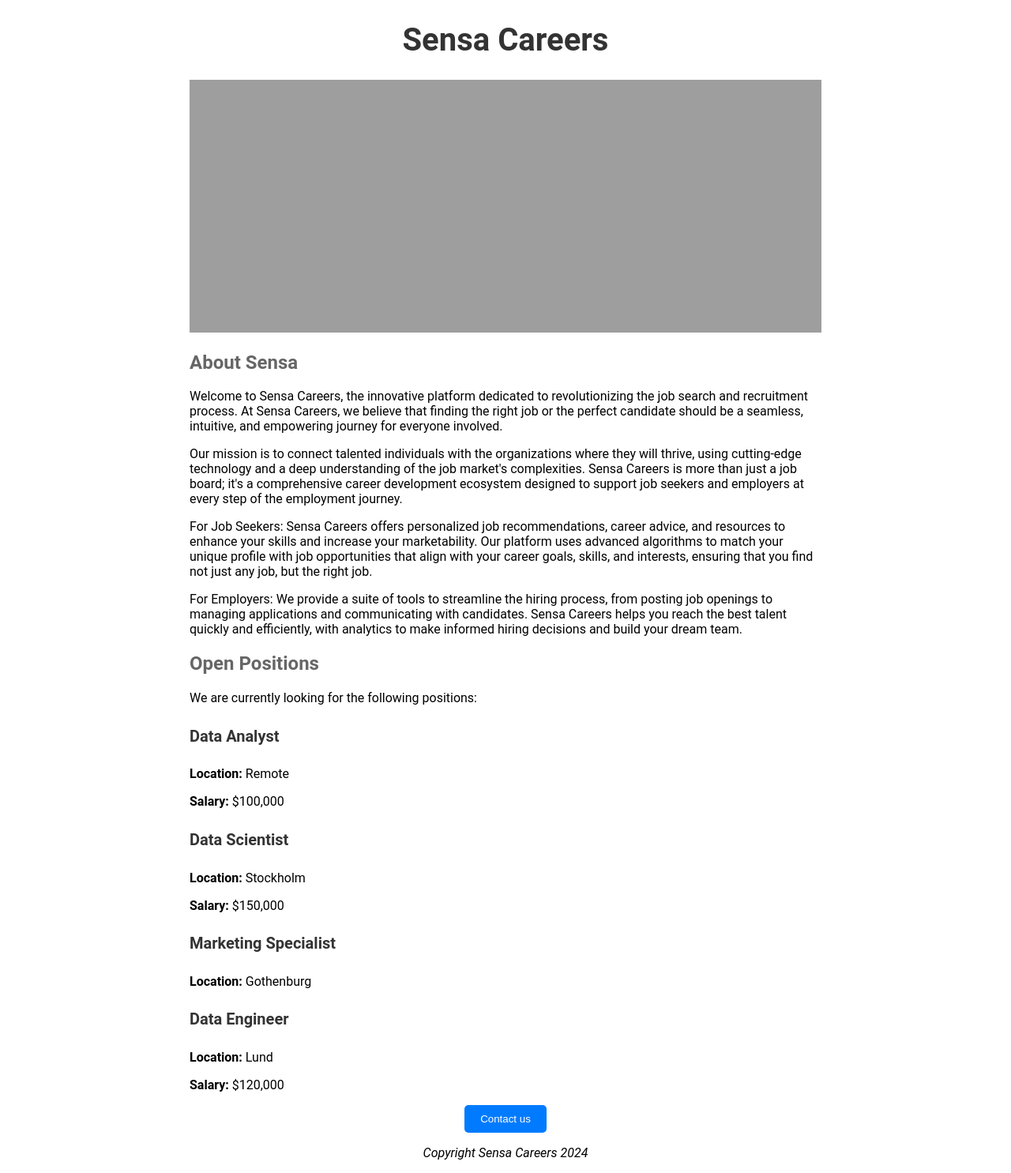
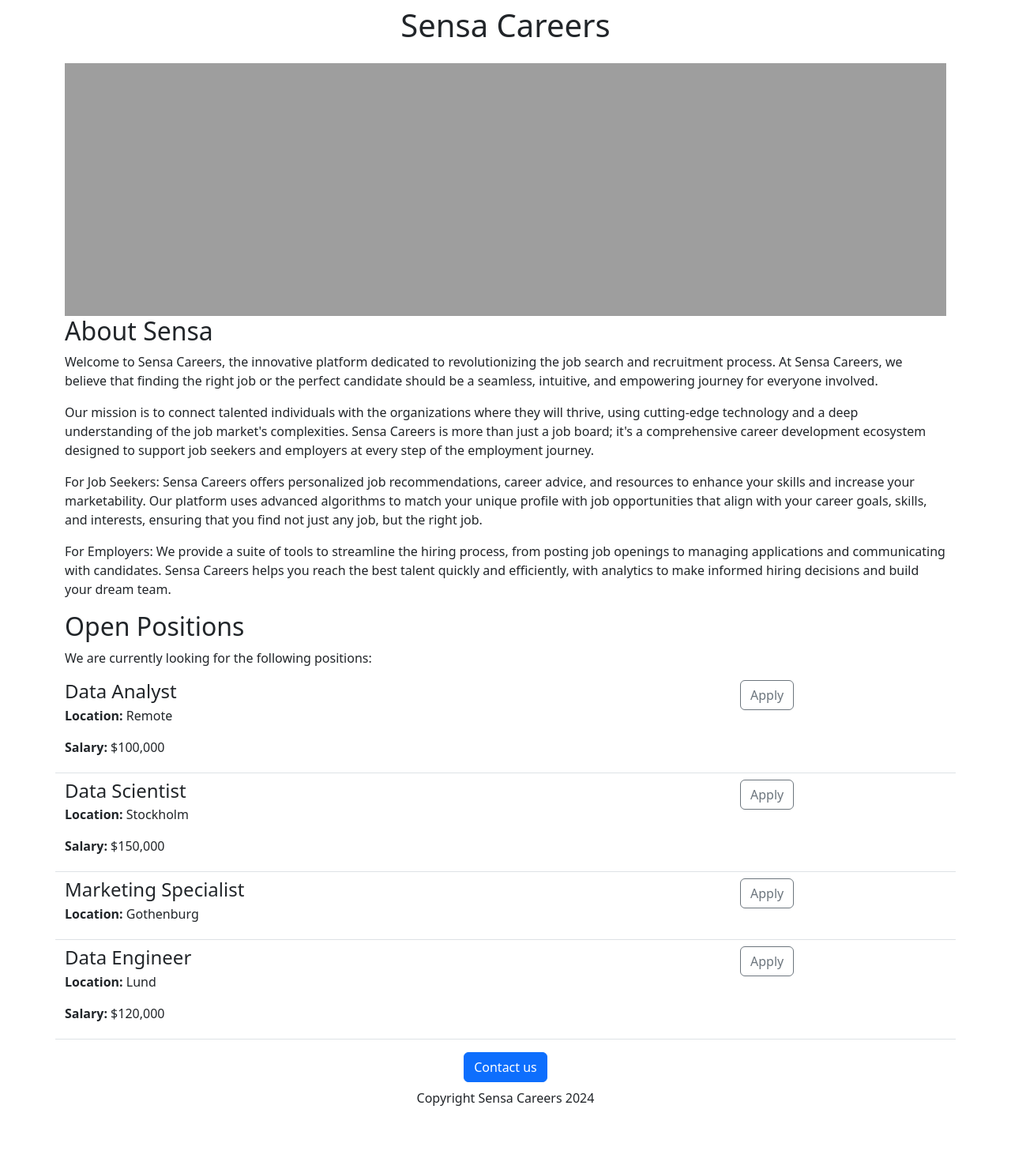
Before and after one commit to Tegelstenen/flask_learning, a Flask app: page / in a window 1280 px wide. Shown: the whole page at 79% size. After the commit the page ends 1400 px from the top, so only its background shows below. Run offline with Flask 3, Linux system fonts and the light colour scheme.

Commit message:
Added dynamic data and API route

```diff
--- a/app.py
+++ b/app.py
@@ -1,4 +1,4 @@
-from flask import Flask, render_template
+from flask import Flask, render_template, jsonify
 
 app = Flask(__name__)
 
@@ -32,5 +32,9 @@ JOBS = [
 def hello_world():
     return render_template('home.html', jobs=JOBS, company_name="Sensa Careers")
 
+@app.route("/api/jobs")
+def list_jobs():
+    return jsonify(JOBS)
+
 if __name__ == "__main__":
     app.run(host='0.0.0.0', debug=True)
--- a/templates/home.html
+++ b/templates/home.html
@@ -1,50 +1,26 @@
 <!DOCTYPE html>
 <html>
     <head>
+        <meta charset="utf-8">
+        <meta name="viewport" content="width=device-width, initial-scale=1">
         <title>Flask Project</title>
+        <link href="https://cdn.jsdelivr.net/npm/bootstrap@5.3.3/dist/css/bootstrap.min.css" rel="stylesheet" integrity="sha384-QWTKZyjpPEjISv5WaRU9OFeRpok6YctnYmDr5pNlyT2bRjXh0JMhjY6hW+ALEwIH" crossorigin="anonymous">
         <style>
-            body {
-                font-family: Roboto, sans-serif;
-            }
-            h1 {
-                color: #333;
-                font-size: 40px;
-                text-align: center;
-            }
-            h2 {
-                color: #666;
-            }
-            h4 {
-                color: #333;
-                font-size: 20px;
-            }
             #banner {
                 width: 100%;
                 height: 320px;
                 object-fit: cover;
             }
-            button {
-                background-color: #007bff;
-                color: white;
-                border: none;
-                padding: 10px 20px;
-                border-radius: 5px;
-                cursor: pointer;
-            }
-            #container {
-                max-width: 800px;
-                margin: 0 auto;
-            }
-            .formal {
-                font-style: italic;
-            }
         </style>
     </head>
+
+
+
     <body>
-        <div id="container">
-            <h1>{{company_name}}</h1>
+        <div class="container">
+            <h1 class="text-center mt-2 mb-4">{{company_name}}</h1>
 
-            <img id="banner" src="http://127.0.0.1:5000/static/banner.jpg" height="320">
+            <img id="banner" class="img-fluid" src="http://127.0.0.1:5000/static/banner.jpg" height="320">
 
             <h2> About Sensa</h2>
             <p>Welcome to Sensa Careers, the innovative platform dedicated to revolutionizing the job search and recruitment process. At Sensa Careers, we believe that finding the right job or the perfect candidate should be a seamless, intuitive, and empowering journey for everyone involved.</p>
@@ -60,9 +36,9 @@
                 {% endfor %}
             </p>
 
-            <div style="text-align: center;">
-                <button>Contact us</button>
-                <p class="formal"> Copyright {{company_name}} 2024</p>
+            <div class="text-center">
+                <button class="btn btn-primary">Contact us</button>
+                <p class="mt-2"> Copyright {{company_name}} 2024</p>
             </div>
         </div>
     </body>
--- a/templates/jobitem.html
+++ b/templates/jobitem.html
@@ -1,5 +1,6 @@
-<div class="border-bottom">
-    <h4>{{job['title']}}</h3>
+<div class="border-bottom row" style="margin-bottom: 8px;padding-bottom: 4px;">
+    <div class="col-9">
+        <h4 style="margin-bottom: 4px;">{{job['title']}}</h3>
             <div style="margin-bottom: 10px;">
                 <p><b>Location:</b> {{job['location']}}</p>
                 {% if job['salary'] %}
@@ -7,3 +8,7 @@
                 {% endif %}
             </div>
     </div>
+    <div class="col-2">
+        <button type="button" class="btn btn-outline-secondary">Apply</button>
+    </div>
+</div>
```
Lines whose indentation alone changed are shown as unchanged.
